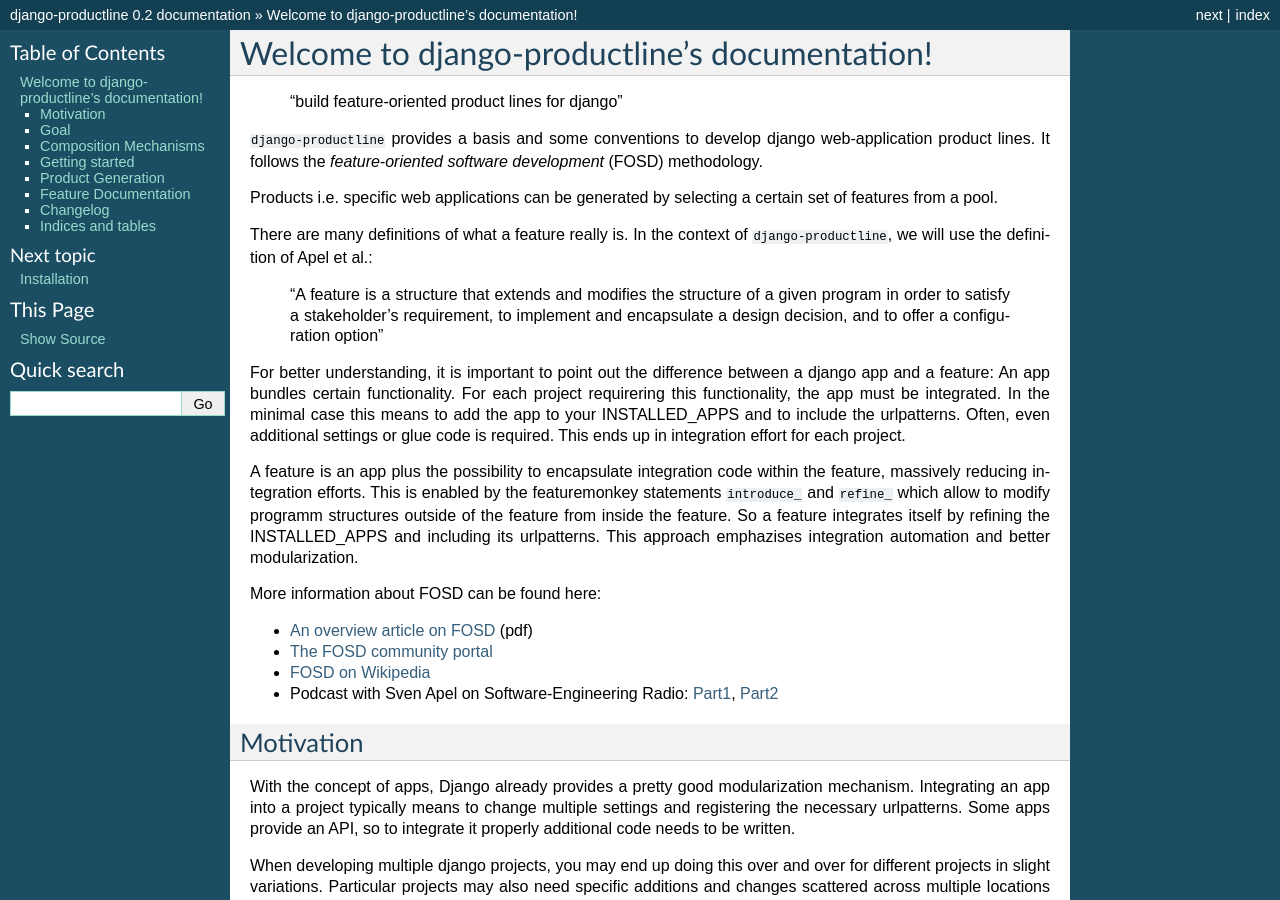
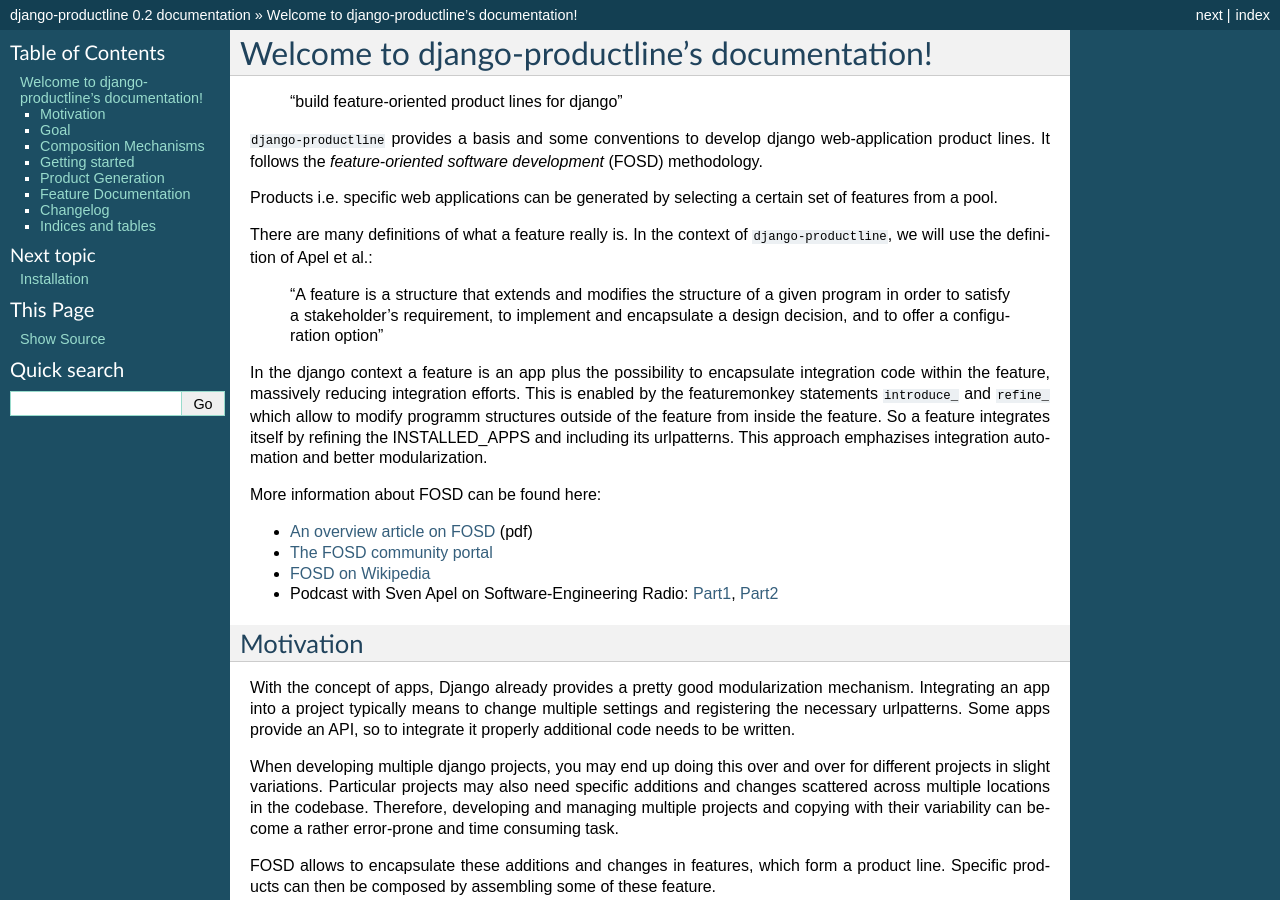
Before and after one commit to henzk/django-productline, a Sphinx documentation site: the page built from docs/index.rst, in a window 1280 px wide and 900 px high. Built offline with Sphinx 7.4.7, drawn with Linux system fonts in a browser that asks for light colours; formulas are drawn with MathJax 3.

Commit message:
Update docs/index.rst
removed uneccessary sentence

```diff
--- a/docs/index.rst
+++ b/docs/index.rst
@@ -16,16 +16,11 @@
     given program in order to satisfy a stakeholder’s requirement, to implement
     and encapsulate a design decision, and to offer a configuration option”
 
-For better understanding, it is important to point out the difference between a django app and a feature:
-An app bundles certain functionality. For each project requirering this functionality, the app must be integrated.
-In the minimal case this means to add the app to your INSTALLED_APPS and to include the urlpatterns.
-Often, even additional settings or glue code is required. This ends up in integration effort for each project.
 
-A feature is an app plus the possibility to encapsulate integration code within the feature, massively reducing
-integration efforts. This is enabled by the featuremonkey statements ``introduce_`` and ``refine_`` which allow to
+In the django context a feature is an app plus the possibility to encapsulate integration code within the feature,
+massively reducing integration efforts. This is enabled by the featuremonkey statements ``introduce_`` and ``refine_`` which allow to
 modify programm structures outside of the feature from inside the feature. So a feature integrates itself by
-refining the INSTALLED_APPS and including its urlpatterns. This approach emphazises integration
-automation and better modularization.
+refining the INSTALLED_APPS and including its urlpatterns. This approach emphazises integration automation and better modularization.
 
 
 
```
